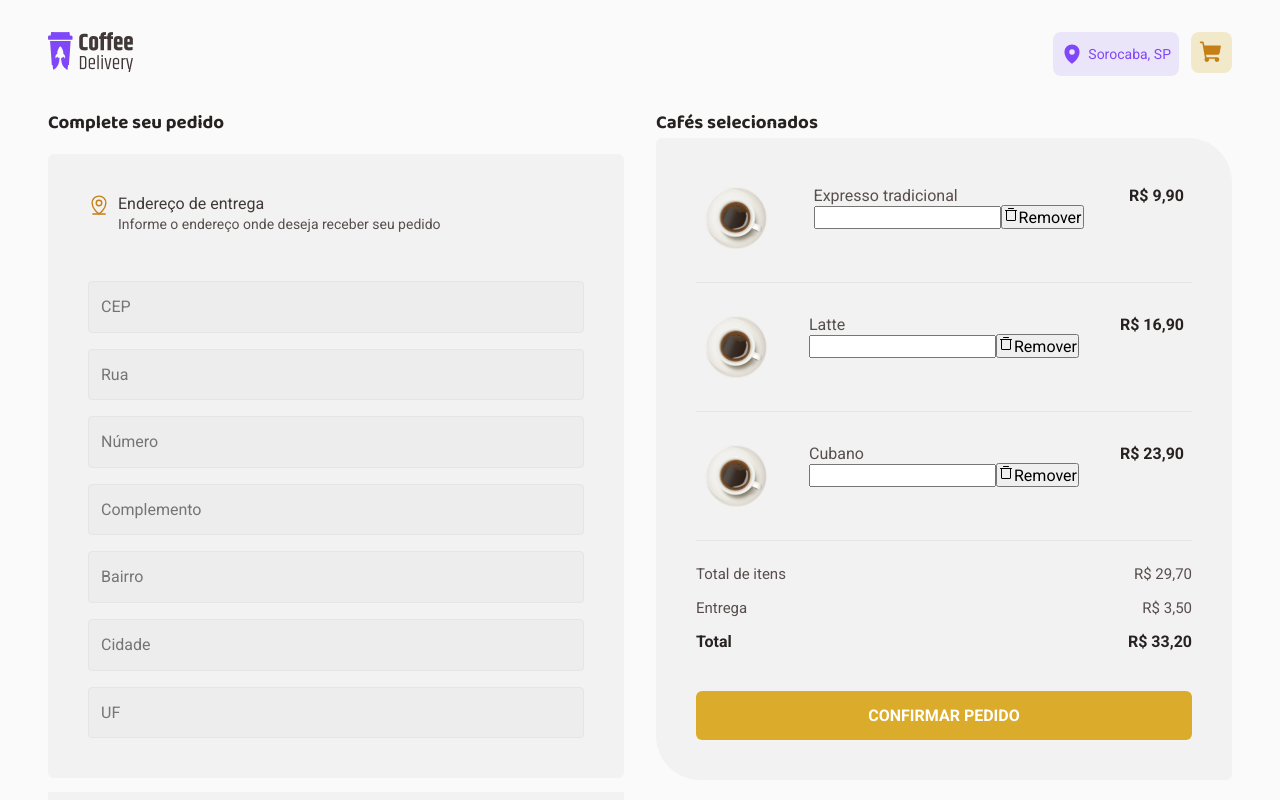
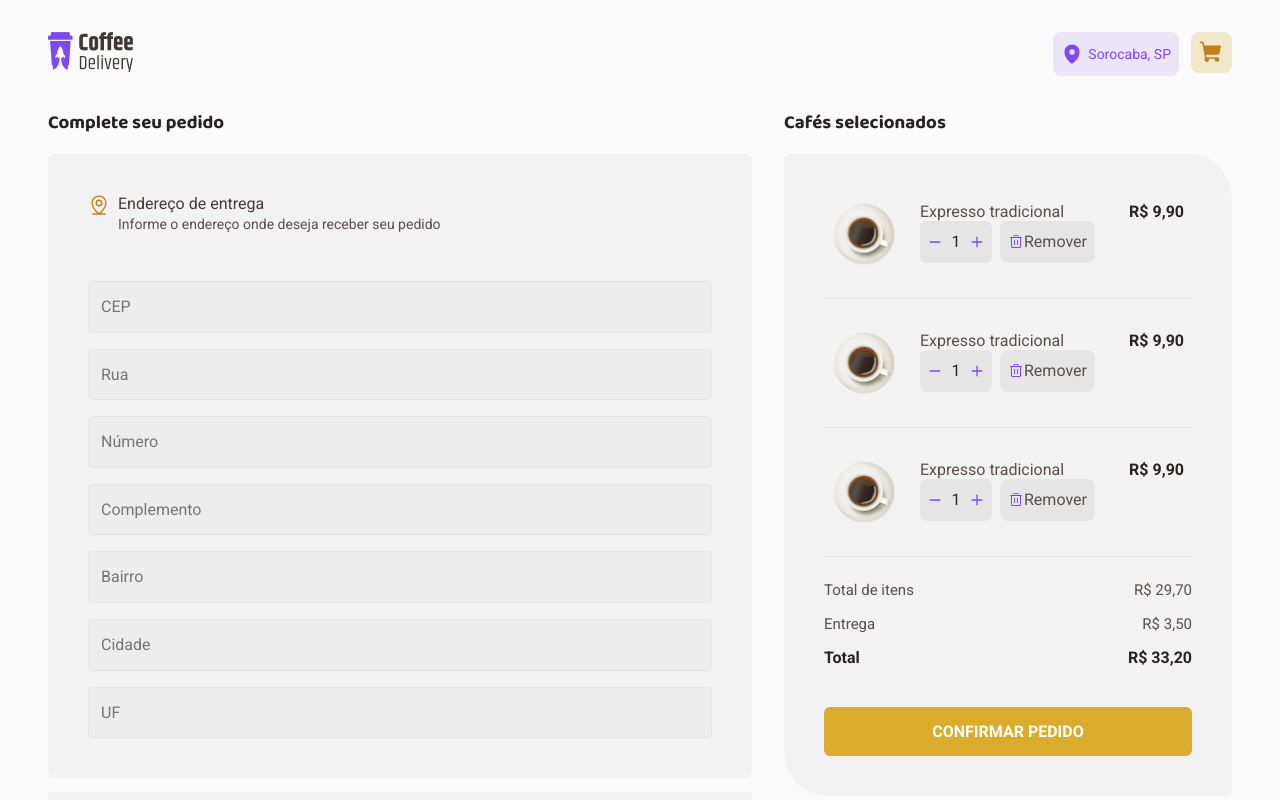
Before and after one commit to AlanJhonatan/ignite-reactjs-challenge-coffee-delivery, a React (Vite) app: page /checkout in a window 1280 px wide. Shown: the top 800 px of the page. Built offline with nearby package versions, Linux system fonts and the light colour scheme.

Commit message:
refactor: add components division in separated folders

```diff
--- a/src/pages/Checkout/components/CartItem/index.tsx
+++ /dev/null
@@ -1,5 +0,0 @@
-import { CheckoutItemContainer } from './styles'
-
-export function CheckoutItem() {
-  return <CheckoutItemContainer></CheckoutItemContainer>
-}
--- a/src/pages/Checkout/components/CartItem/styles.ts
+++ /dev/null
@@ -1,3 +0,0 @@
-import styled from 'styled-components'
-
-export const CheckoutItemContainer = styled.div``
--- /dev/null
+++ b/src/pages/Checkout/components/CheckoutItem/index.tsx
@@ -0,0 +1,24 @@
+import { CheckoutItemContainer, RemoveCartButton } from './styles'
+
+import coffeImage from '../../../../assets/cafe-arabe.png'
+import { Trash } from 'phosphor-react'
+import { QuantityInput } from '../../../../components/QuantityInput'
+
+export function CheckoutItem() {
+  return (
+    <CheckoutItemContainer>
+      <img src={coffeImage} alt="" />
+      <div>
+        <p>Expresso tradicional</p>
+        <div>
+          <QuantityInput />
+          <RemoveCartButton>
+            <Trash size={16} />
+            Remover
+          </RemoveCartButton>
+        </div>
+      </div>
+      <strong>R$ 9,90</strong>
+    </CheckoutItemContainer>
+  )
+}
--- /dev/null
+++ b/src/pages/Checkout/components/CheckoutItem/styles.ts
@@ -0,0 +1,40 @@
+import styled from 'styled-components'
+
+export const CheckoutItemContainer = styled.div`
+  display: flex;
+  padding: 0.5rem;
+  justify-content: space-between;
+  gap: 1.5rem;
+
+  img {
+    width: 4rem;
+    height: 4rem;
+  }
+
+  div {
+    flex-grow: 1;
+
+    div {
+      display: flex;
+      gap: 0.5rem;
+    }
+  }
+`
+
+export const RemoveCartButton = styled.button`
+  display: flex;
+  justify-content: space-between;
+  align-items: center;
+
+  padding: 0.5rem;
+  border: 0;
+  line-height: 1.6;
+  border-radius: 8px;
+
+  background-color: ${(props) => props.theme['base-button']};
+  color: ${(props) => props.theme['base-text']};
+
+  svg {
+    color: ${(props) => props.theme.purple};
+  }
+`
--- a/src/pages/Checkout/components/OrderForm/styles.ts
+++ b/src/pages/Checkout/components/OrderForm/styles.ts
@@ -2,7 +2,6 @@ import styled from 'styled-components'
 
 export const OrderFormContainer = styled.form`
   padding: 2.5rem;
-  margin-top: 1rem;
 
   background-color: ${(props) => props.theme['base-card']};
 
--- a/src/pages/Checkout/components/SubmitOrderForm/index.tsx
+++ b/src/pages/Checkout/components/SubmitOrderForm/index.tsx
@@ -1,60 +1,22 @@
+import { CheckoutItem } from '../CheckoutItem'
 import {
   OrderInfosWrapper,
-  OrderItem,
   Separator,
   SubmitOrderButton,
   SubmitOrderFormContainer,
 } from './styles'
-import coffeImage from '../../../../assets/cafe-arabe.png'
-import { TrashSimple } from 'phosphor-react'
 
 export function SubmitOrderForm() {
   return (
     <SubmitOrderFormContainer>
       <div>
-        <OrderItem>
-          <img src={coffeImage} alt="" />
-          <div>
-            <p>Expresso tradicional</p>
-            <input type="number" />
-            <button>
-              <TrashSimple size={16} />
-              Remover
-            </button>
-          </div>
-          <strong>R$ 9,90</strong>
-        </OrderItem>
-
+        <CheckoutItem />
         <Separator />
 
-        <OrderItem>
-          <img src={coffeImage} alt="" />
-          <div>
-            <p>Latte</p>
-            <input type="number" />
-            <button>
-              <TrashSimple size={16} />
-              Remover
-            </button>
-          </div>
-          <strong>R$ 16,90</strong>
-        </OrderItem>
-
+        <CheckoutItem />
         <Separator />
 
-        <OrderItem>
-          <img src={coffeImage} alt="" />
-          <div>
-            <p>Cubano</p>
-            <input type="number" />
-            <button>
-              <TrashSimple size={16} />
-              Remover
-            </button>
-          </div>
-          <strong>R$ 23,90</strong>
-        </OrderItem>
-
+        <CheckoutItem />
         <Separator />
       </div>
 
--- a/src/pages/Checkout/components/SubmitOrderForm/styles.ts
+++ b/src/pages/Checkout/components/SubmitOrderForm/styles.ts
@@ -7,21 +7,6 @@ export const SubmitOrderFormContainer = styled.div`
 
   display: flex;
   flex-direction: column;
-`
-
-export const OrderItem = styled.div`
-  display: flex;
-  justify-content: space-between;
-  padding: 0.5rem;
-
-  img {
-    width: 4rem;
-    height: 4rem;
-  }
-
-  div {
-    align-self: flex-start;
-  }
 `
 
 export const Separator = styled.div`
--- a/src/pages/Checkout/styles.ts
+++ b/src/pages/Checkout/styles.ts
@@ -2,10 +2,12 @@ import styled from 'styled-components'
 
 export const CheckoutContainer = styled.div`
   display: grid;
-  grid-template-columns: 1fr 1fr;
+  grid-template-columns: 1fr 448px;
   gap: 2rem;
 
-  div {
-    max-width: 640px;
+  h3 {
+    margin-bottom: 1rem;
   }
+
+  margin-bottom: 1rem;
 `
```
